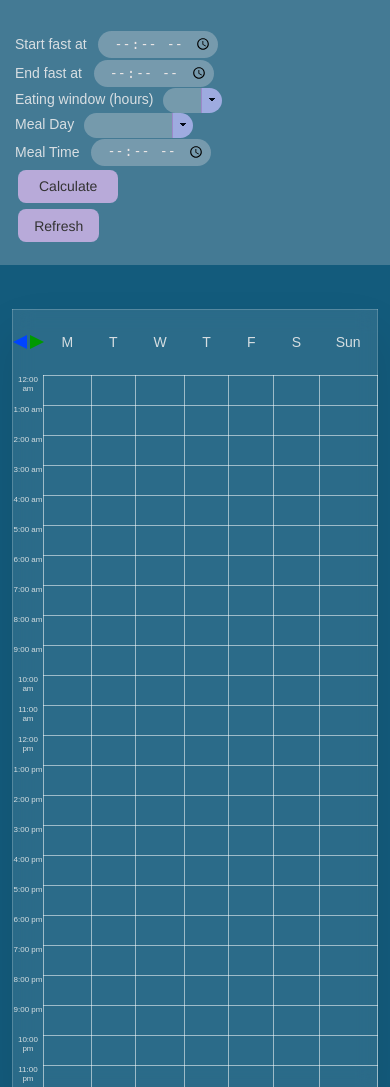
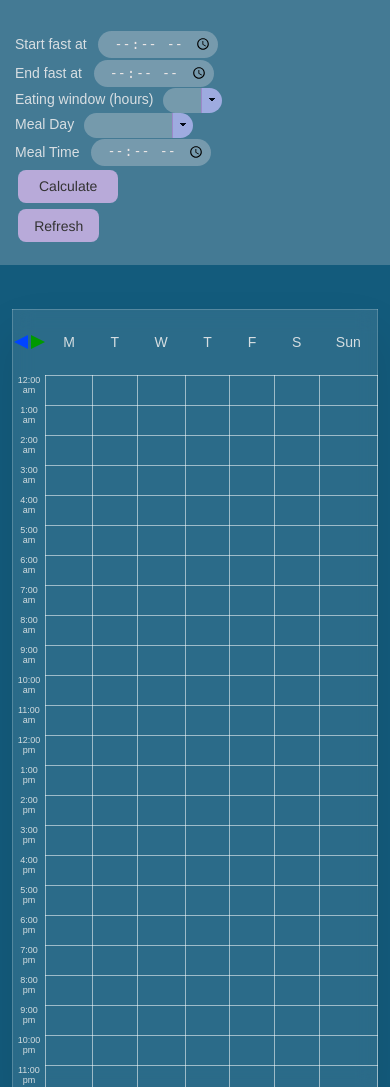
Before and after one commit to onefastcat/Intermittent-Fasting, a Flask app: page / in a window 390 px wide. Run offline with Flask 3, Linux system fonts and the light colour scheme; lists and menus that the app fills with data are empty.

Commit message:
mobil font

```diff
--- a/app/static/mealSchedule.css
+++ b/app/static/mealSchedule.css
@@ -435,7 +435,7 @@ a.disabled {
     }
 
     .hour {
-      font-size: 8px;
+      font-size: 9px;
     }
 
   }
```
